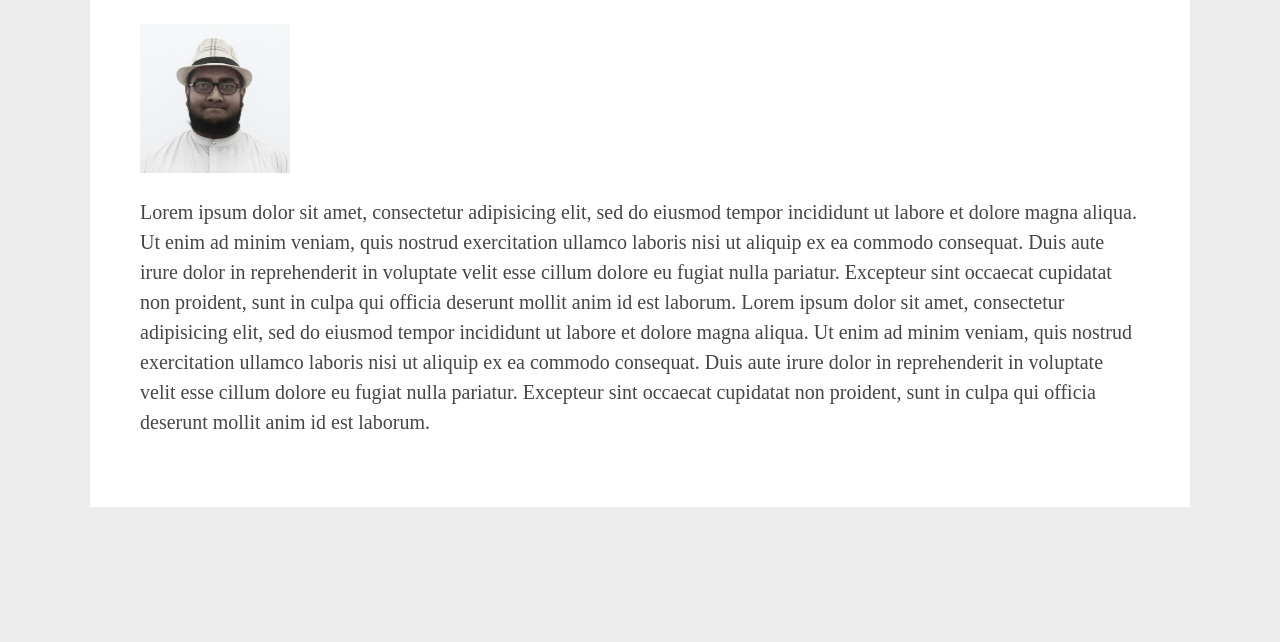
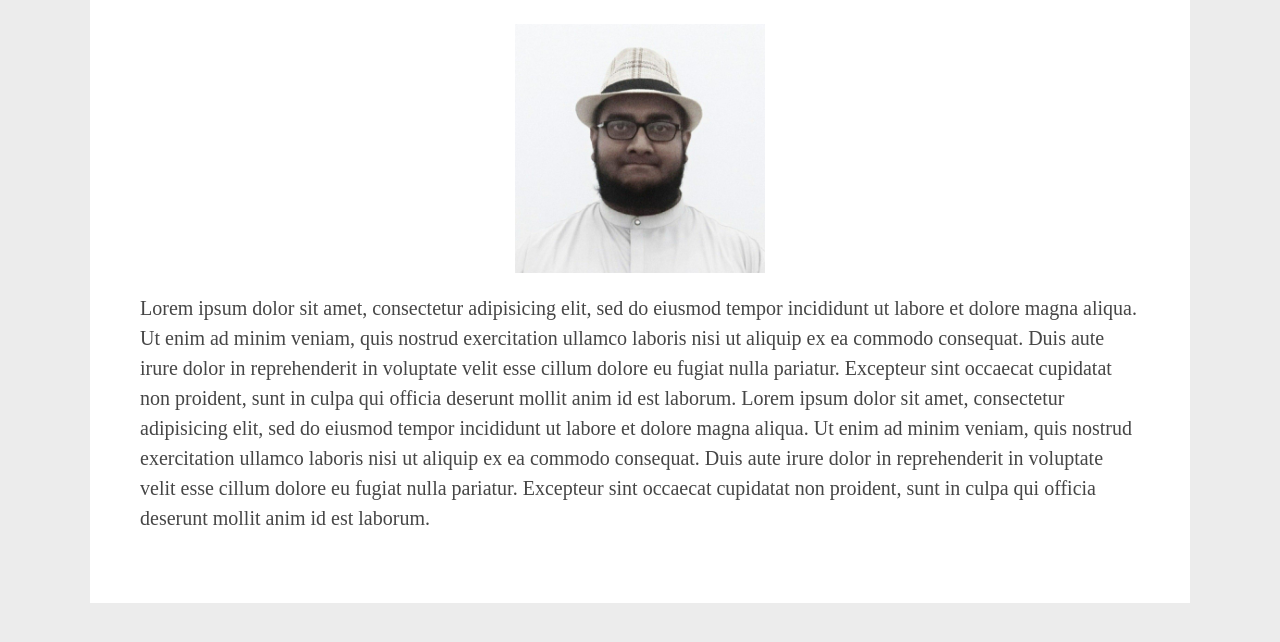
Before and after one commit to zobaerahmed/ProjectOne, a plain HTML site: page index.html in a window 1280 px wide. Shown: the part 108-750 px from the top of the page. Drawn offline with Linux system fonts and the light colour scheme.

Commit message:
Update style.css

```diff
--- a/css/style.css
+++ b/css/style.css
@@ -16,7 +16,11 @@ h1{
 }
 
 img {
-	max-width: 15%;
+	max-width: 25%;
+	display: block;
+  	margin-left: auto;
+  	margin-right: auto;
+  	width: 50%;
 }
 
 span{
```
